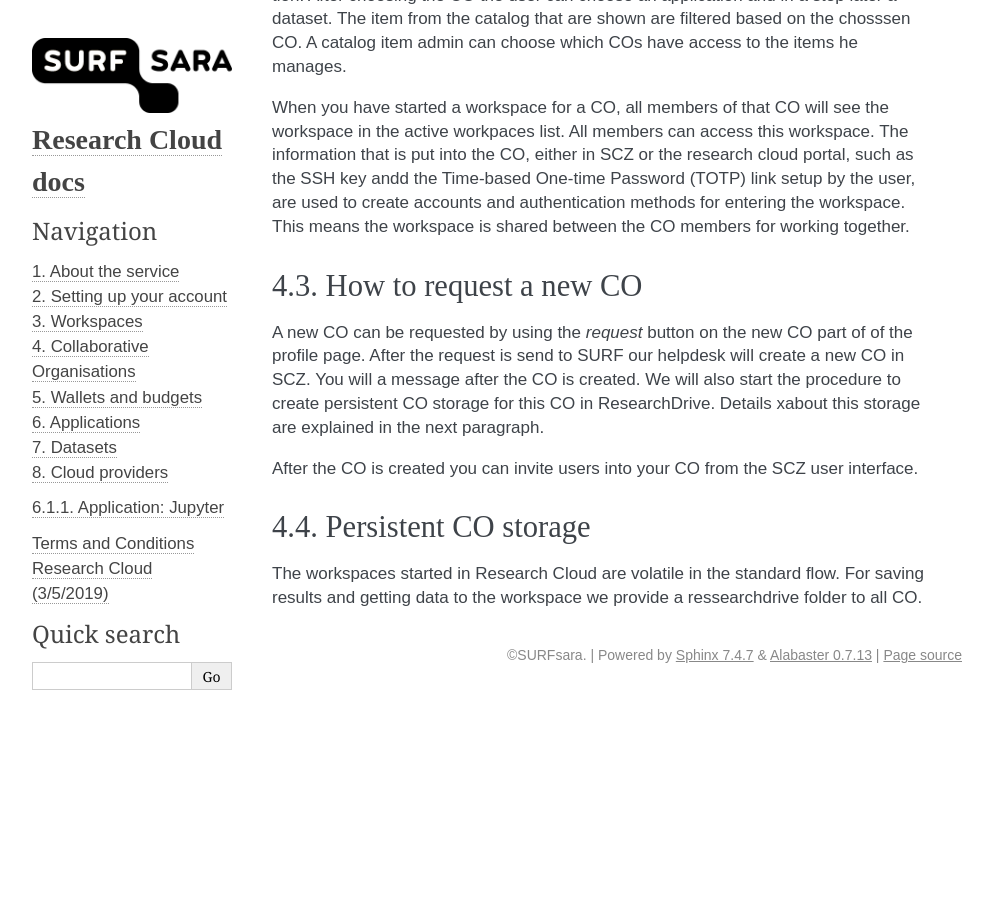
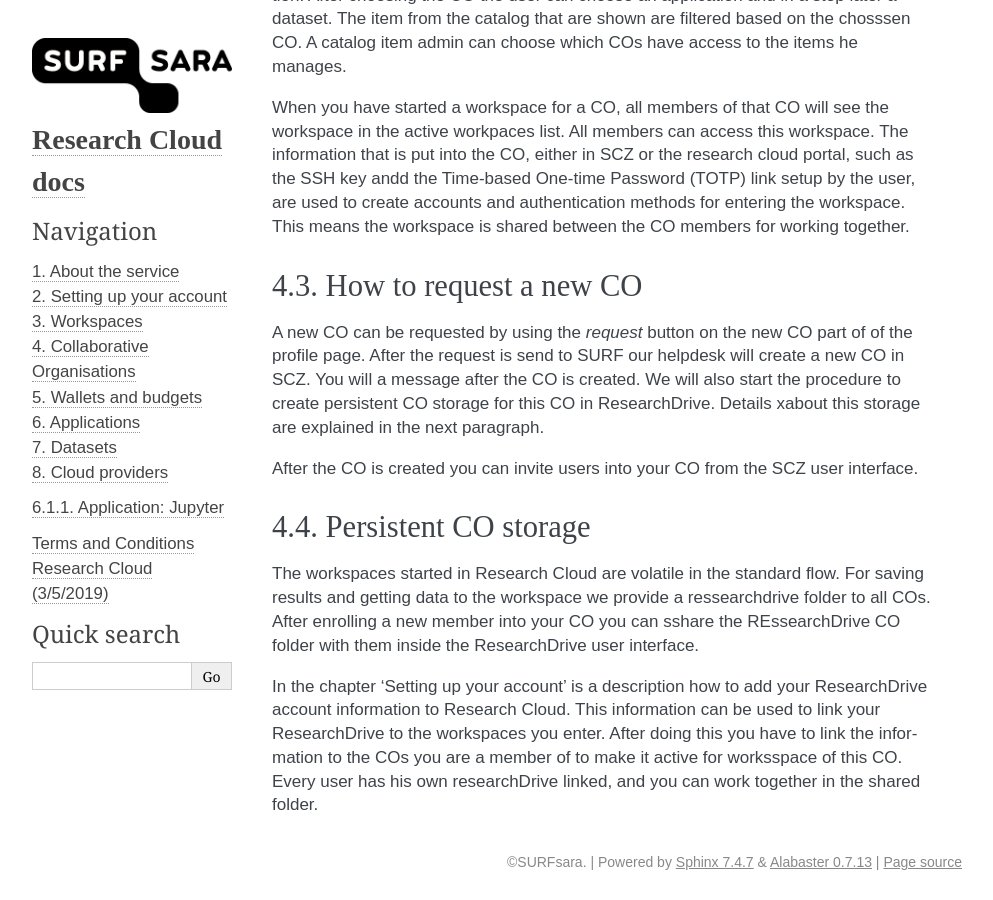
Before and after one commit to sara-nl/researchclouddocs, a Sphinx documentation site: the page built from docs/collaborative_organisations.rst, in a window 1280 px wide and 900 px high, scrolled down 543 px. Shown: the whole window, without its empty margins (148-1141 px from the left). Built offline with Sphinx 7.4.7, drawn with Linux system fonts in a browser that asks for light colours; before the commit the page ends 1236 px from its top, so only the background shows below that.

Commit message:
Update collaborative_organisations.rst

```diff
--- a/docs/collaborative_organisations.rst
+++ b/docs/collaborative_organisations.rst
@@ -31,4 +31,6 @@
 Persistent CO storage
 -------------------------
 
-The workspaces started in Research Cloud are volatile in the standard flow. For saving results and getting data to the workspace we provide a ressearchdrive folder to all CO.
+The workspaces started in Research Cloud are volatile in the standard flow. For saving results and getting data to the workspace we provide a ressearchdrive folder to all COs. After enrolling a new member into your CO you can sshare the REssearchDrive CO folder with them inside the ResearchDrive user interface.
+
+In the chapter 'Setting up your account' is a description how to add your ResearchDrive account information to Research Cloud. This information can be used to link your ResearchDrive to the workspaces you enter.  After doing this you have to link the information to the COs you are a member of to make it active for worksspace of this CO. Every user has his own researchDrive linked, and you can work together in the shared folder.
```
